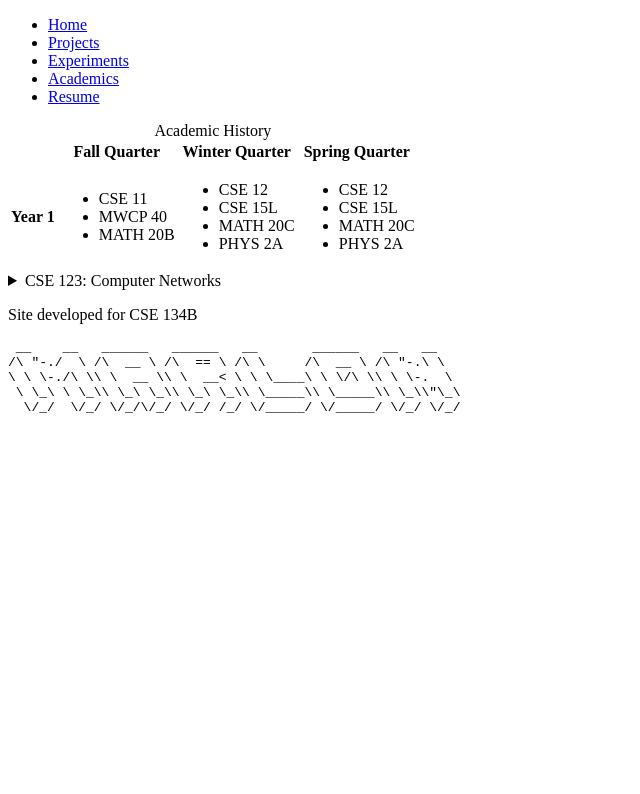
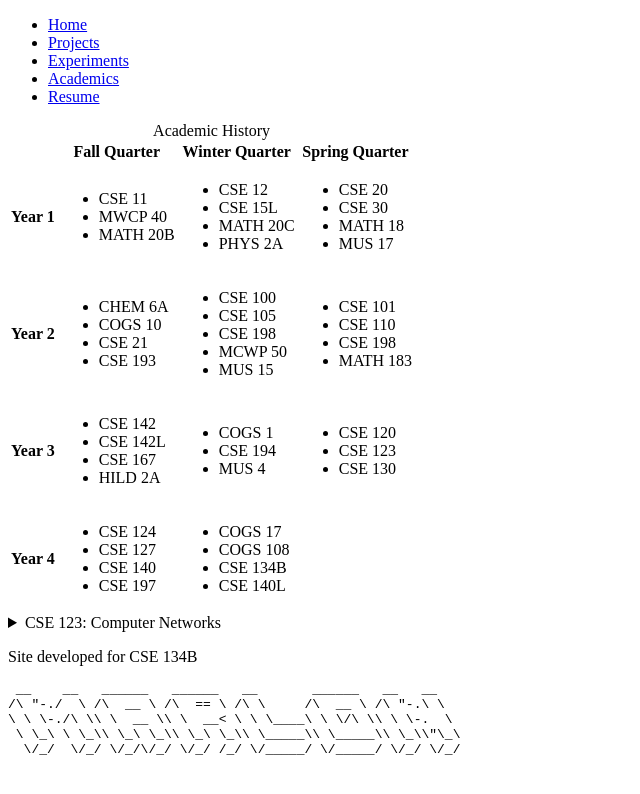
Before and after one commit to mtrujilloariza/CSE134B-Portfolio, a plain HTML site: page academics.html in a window 1280 px wide. Shown: the whole page, without its empty margins (0-640 px from the left). Drawn offline with Linux system fonts and the light colour scheme.

Commit message:
finished academics page

```diff
--- a/academics.html
+++ b/academics.html
@@ -77,11 +77,88 @@
 					</td>
 					<td>
 						<ul>
-							<li>CSE 12</li>
-							<li>CSE 15L</li>
-							<li>MATH 20C</li>
-							<li>PHYS 2A</li>
+							<li>CSE 20</li>
+							<li>CSE 30</li>
+							<li>MATH 18</li>
+							<li>MUS 17</li>
 						</ul>
+					</td>
+				</tr>
+				<tr>
+					<th>
+						Year 2
+					</th>
+					<td>
+						<ul>
+							<li>CHEM 6A</li>
+							<li>COGS 10</li>
+							<li>CSE 21</li>
+							<li>CSE 193</li>
+						</ul>
+					</td>
+					<td>
+						<ul>
+							<li>CSE 100</li>
+							<li>CSE 105</li>
+							<li>CSE 198</li>
+							<li>MCWP 50</li>
+							<li>MUS 15</li>
+						</ul>
+					</td>
+					<td>
+						<ul>
+							<li>CSE 101</li>
+							<li>CSE 110</li>
+							<li>CSE 198</li>
+							<li>MATH 183</li>
+						</ul>
+					</td>
+				</tr>
+				<tr>
+					<th>Year 3</th>
+					<td>
+						<ul>
+							<li>CSE 142</li>
+							<li>CSE 142L</li>
+							<li>CSE 167</li>
+							<li>HILD 2A</li>
+						</ul>
+					</td>
+					<td>
+						<ul>
+							<li>COGS 1</li>
+							<li>CSE 194</li>
+							<li>MUS 4</li>
+						</ul>
+					</td>
+					<td>
+						<ul>
+							<li>CSE 120</li>
+							<li>CSE 123</li>
+							<li>CSE 130</li>
+						</ul>
+					</td>
+				</tr>
+				<tr>
+					<th>Year 4</th>
+					<td>
+						<ul>
+							<li>CSE 124</li>
+							<li>CSE 127</li>
+							<li>CSE 140</li>
+							<li>CSE 197</li>
+						</ul>
+					</td>
+					<td>
+						<ul>
+							<li>COGS 17</li>
+							<li>COGS 108</li>
+							<li>CSE 134B</li>
+							<li>CSE 140L</li>
+						</ul>
+					</td>
+					<td>
+
 					</td>
 				</tr>
 			</tbody>
```
